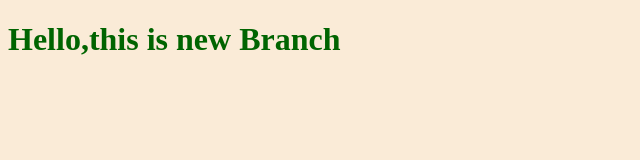
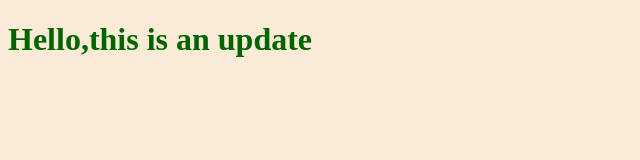
Before and after one commit to aliuzx/myproject2, a plain HTML site: page index.html in a window 1280 px wide. Shown: the whole page, without its empty margins (0-640 px from the left). Drawn offline with Linux system fonts and the light colour scheme.

Commit message:
edit the html file

```diff
--- a/index.html
+++ b/index.html
@@ -8,7 +8,7 @@
 </head>
 <body>
 
-<h1>Hello,this is new Branch</h1>
+<h1>Hello,this is an update</h1>
 <script src="app.js"></script>
 </body>
 </html>
```
